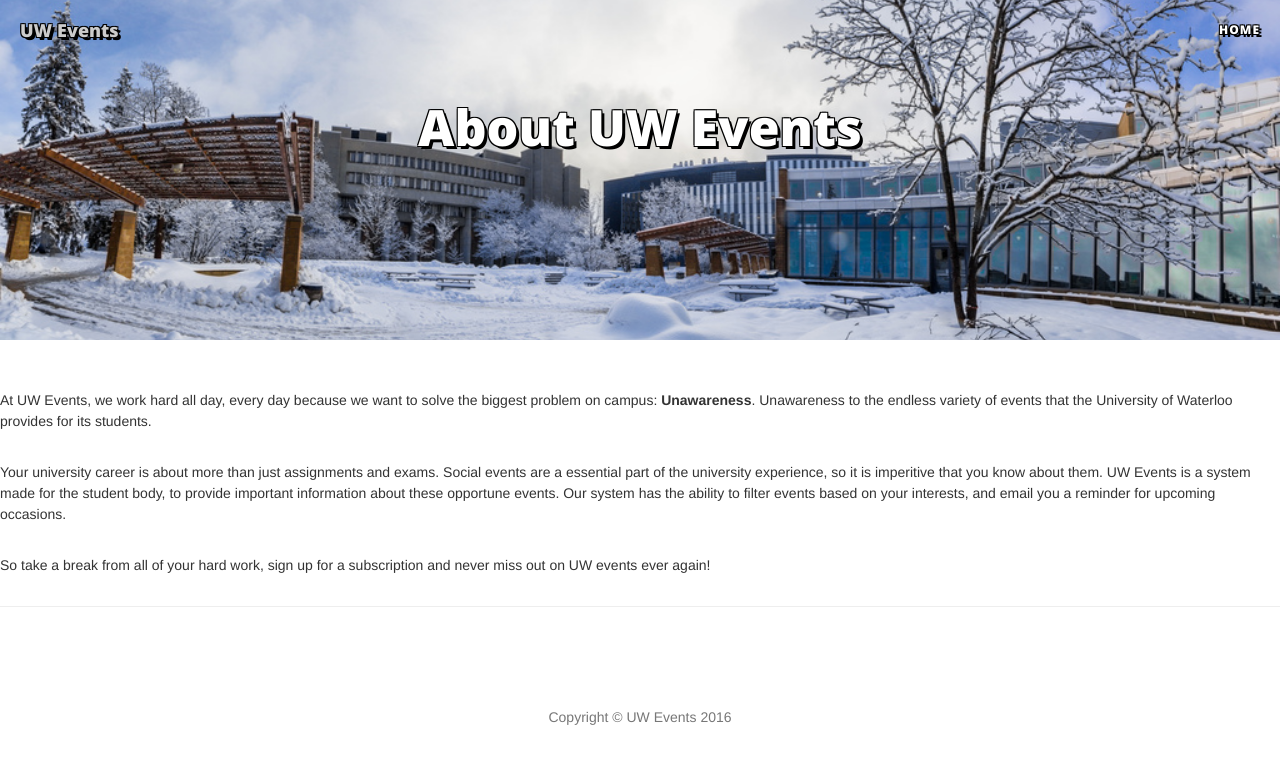
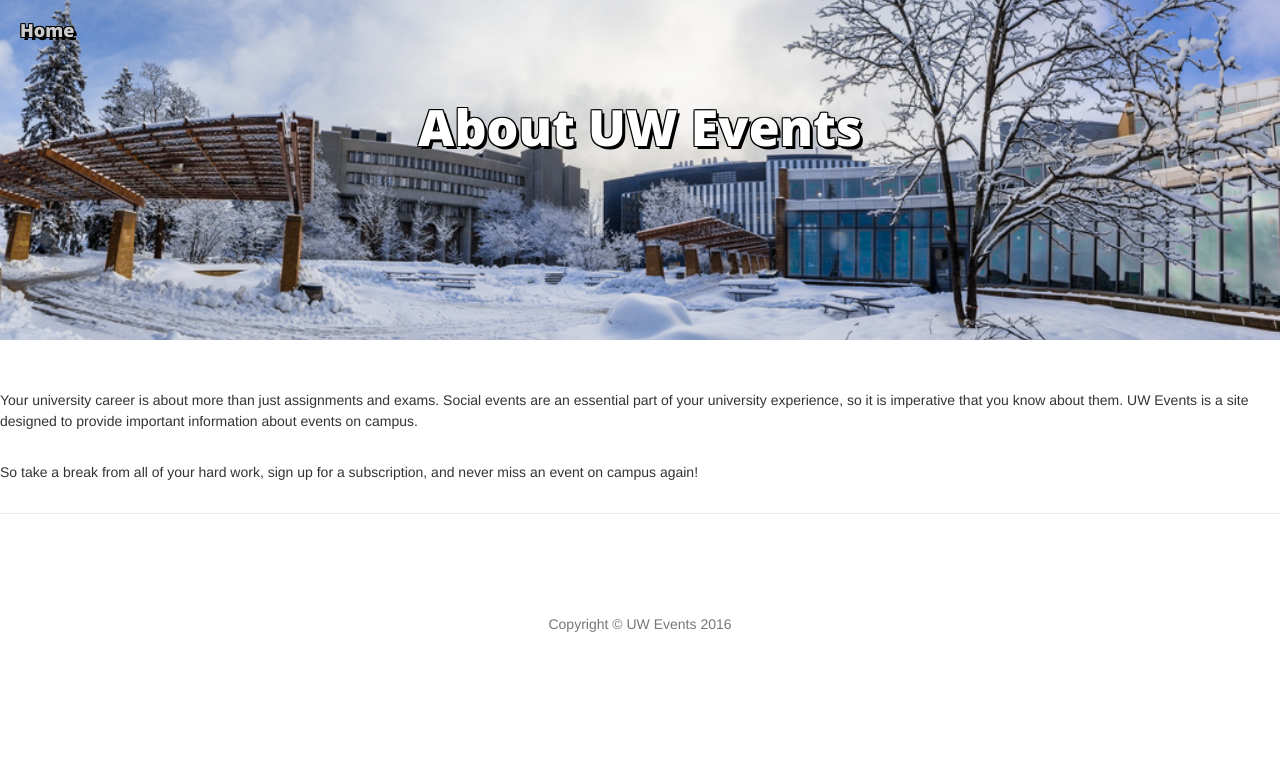
Before and after one commit to jondonas/uw-events, a Flask app: template code/templates/about-us.html in a window 1280 px wide. Shown: the top 764 px of the page. Run offline with Flask 2, Linux system fonts and the light colour scheme; the template is opened without the code that fills it, so the values that code supplies are empty; some libraries are stand-ins or nearby versions.

Commit message:
added about-page link and cleaned up links

```diff
--- a/code/flaskapp.py
+++ b/code/flaskapp.py
@@ -19,6 +19,10 @@ def main():
 @app.route('/showSignUp')
 def showSignUp():
     return render_template('sign-up.html')
+
+@app.route('/about')
+def about():
+    return render_template('about-us.html')
 
 @app.route('/signup', methods=['POST'])
 def signUp():
--- a/code/templates/about-us.html
+++ b/code/templates/about-us.html
@@ -9,7 +9,7 @@
     <meta name="description" content="">
     <meta name="author" content="">
 
-    <title>UW Events - Sign Up</title>
+    <title>UW Events - About</title>
 
     <!-- Bootstrap Core CSS -->
     <link href="/static/bootstrap.min.css" rel="stylesheet">
@@ -44,18 +44,8 @@
                     <span class="icon-bar"></span>
                     <span class="icon-bar"></span>
                 </button>
-                <a class="navbar-brand" href="/">UW Events</a>
+                <a class="navbar-brand" href="/">Home</a>
             </div>
-
-            <!-- Collect the nav links, forms, and other content for toggling -->
-            <div class="collapse navbar-collapse" id="bs-example-navbar-collapse-1">
-                <ul class="nav navbar-nav navbar-right">
-                    <li>
-                        <a href="/">Home</a>
-                    </li>
-                </ul>
-            </div>
-            <!-- /.navbar-collapse -->
         </div>
         <!-- /.container -->
     </nav>
@@ -75,12 +65,10 @@
 
     <!-- Main Content -->
     <p>
-        At UW Events, we work hard all day, every day because we want to solve the biggest problem on campus: <b>Unawareness</b>. Unawareness to the endless variety of events that the University of Waterloo provides for its students.</p>
-    <p>
-        Your university career is about more than just assignments and exams. Social events are a essential part of the university experience, so it is imperitive that you know about them. UW Events is a system made for the student body, to provide important information about these opportune events. Our system has the ability to filter events based on your interests, and email you a reminder for upcoming occasions.
+        Your university career is about more than just assignments and exams. Social events are an essential part of your university experience, so it is imperative that you know about them. UW Events is a site designed to provide important information about events on campus.
     </p>
     <p>
-        So take a break from all of your hard work, sign up for a subscription and never miss out on UW events ever again!
+        So take a break from all of your hard work, sign up for a subscription, and never miss an event on campus again!
     </p>
 
     <hr>
--- a/code/templates/activated.html
+++ b/code/templates/activated.html
@@ -35,7 +35,7 @@
             </div>
         </div>
 </div>
-<a href="index.html">Return to Events</a>
+<a href="/">Home</a>
 
 </body>
 </html>
--- a/code/templates/already-confirmed.html
+++ b/code/templates/already-confirmed.html
@@ -35,7 +35,7 @@
             </div>
         </div>
 </div>
-<a href="index.html">Return to Events</a>
+<a href="/">Home</a>
 
 </body>
 </html>
--- a/code/templates/already-used.html
+++ b/code/templates/already-used.html
@@ -35,7 +35,7 @@
             </div>
         </div>
 </div>
-<a href="index.html">Return to Events</a>
+<a href="/showSignUp">Return to Sign-Up</a>
 
 </body>
 </html>
--- a/code/templates/confirmation.html
+++ b/code/templates/confirmation.html
@@ -35,7 +35,7 @@
             </div>
         </div>
 </div>
-<a href="index.html">Return to Events</a>
+<a href="/">Home</a>
 
 </body>
 </html>
--- a/code/templates/index.html
+++ b/code/templates/index.html
@@ -44,14 +44,14 @@
                     <span class="icon-bar"></span>
                     <span class="icon-bar"></span>
                 </button>
-                <a class="navbar-brand" href="/">UW Events</a>
+                <a class="navbar-brand" href="/about">About UW Events</a>
             </div>
 
             <!-- Collect the nav links, forms, and other content for toggling -->
             <div class="collapse navbar-collapse" id="bs-example-navbar-collapse-1">
                 <ul class="nav navbar-nav navbar-right">
                     <li>
-                        <a href="showSignUp">Sign Up</a>
+                        <a href="/showSignUp">Sign Up</a>
                     </li>
                 </ul>
             </div>
```
Also changed, not shown: code/templates/sign-up.html (+1 -11 lines).
